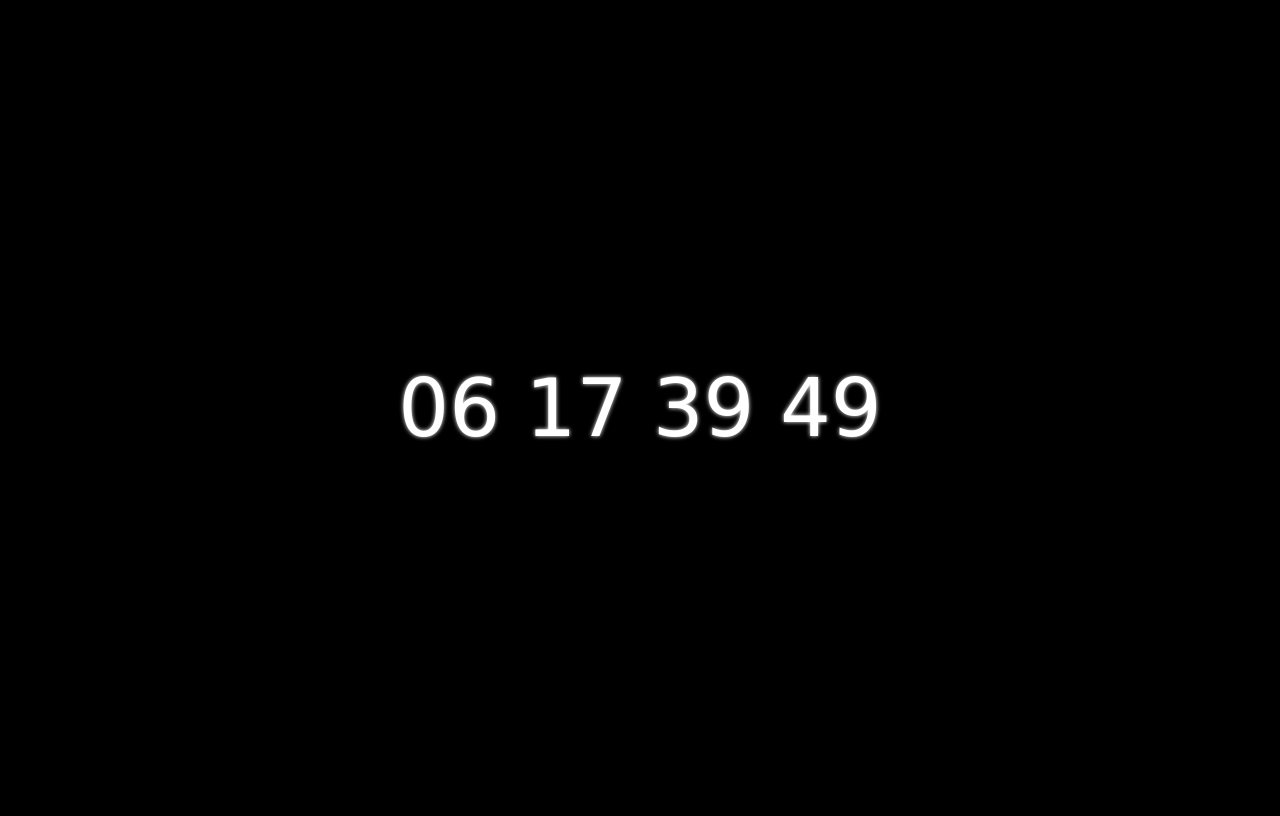
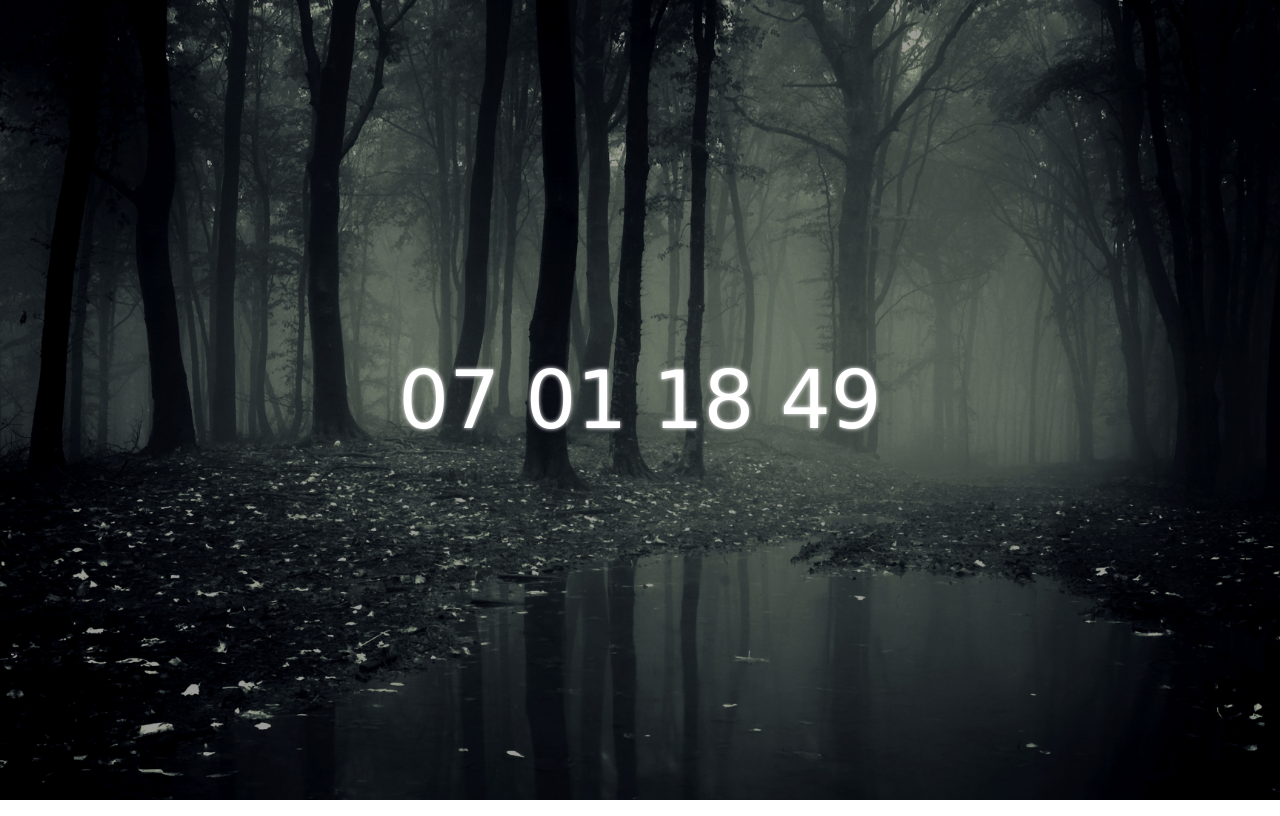
Before and after one commit to lsdlp/halleooween, a website: page index.html in a window 1280 px wide. Drawn offline with nearby package versions, Linux system fonts and the light colour scheme; a web font is replaced by a local one.

Commit message:
[+] Add creepy background

```diff
--- a/index.html
+++ b/index.html
@@ -7,7 +7,7 @@
 </head>
 <body>
     <div id="app">
-        <countdown date="2019-10-31 1:21:00"></countdown>
+        <countdown date="2019-10-31 9:00:00"></countdown>
     </div>
 </body>
 <script>
--- a/sass/styles.scss
+++ b/sass/styles.scss
@@ -1,7 +1,11 @@
 @import url('https://fonts.googleapis.com/css?family=Butcherman&display=swap');
 
 body {
-    background-color: #000000;
+    margin:0;
+    padding:0;
+    background: url('../img/creepy-landscape.jpg') no-repeat center fixed;
+    -webkit-background-size: cover;
+    background-size: cover;
 }
 
 .countdown {
```
Also changed, not shown: css/styles.css, img/creepy-landscape.jpg (added).
